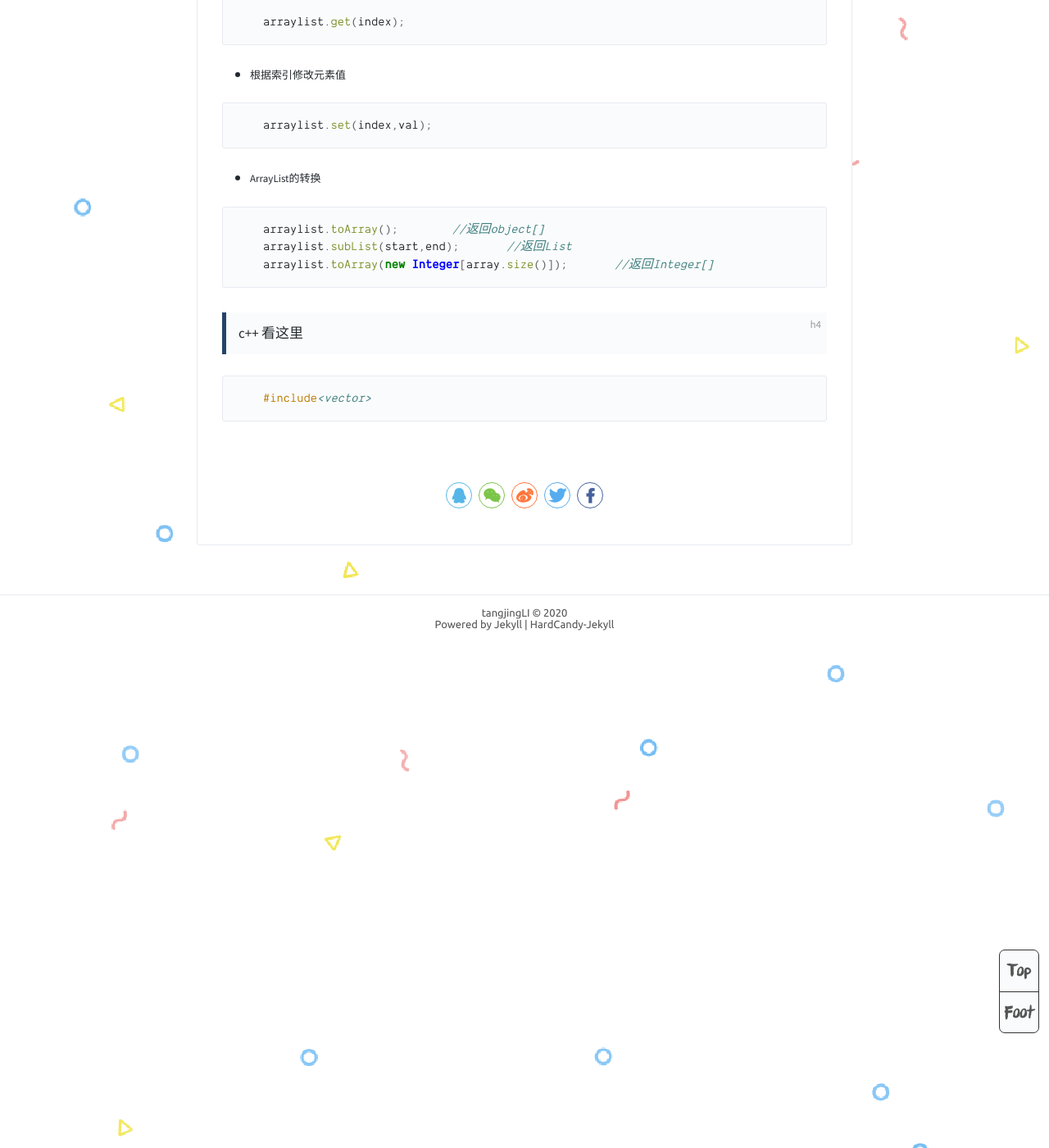
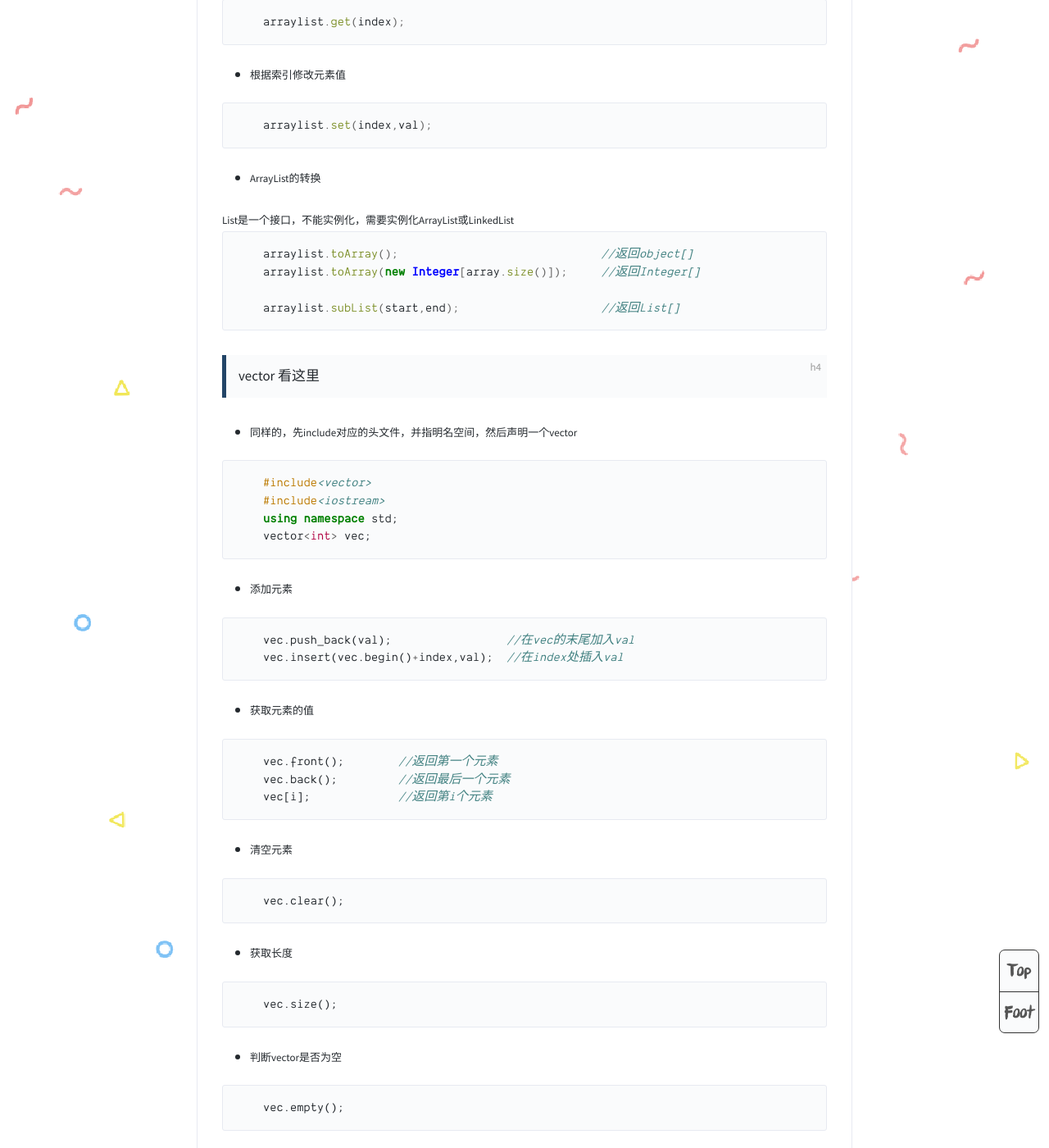
Before and after one commit to tangjingLI/tangjingLI.github.io, a Jekyll site: the page built from _posts/2020-11-16-关于动态长度的数据容器.md, in a window 1280 px wide and 1400 px high, scrolled down 1856 px. Shown: the whole window at 82% size. Built offline with Jekyll 4.4.1, drawn with Linux system fonts in a browser that asks for light colours; comment, search, counter and statistics services are not loaded; some of the changed text lies outside the part shown.

Commit message:
20201116

````diff
--- a/_posts/2020-11-16-关于动态长度的数据容器.md
+++ b/_posts/2020-11-16-关于动态长度的数据容器.md
@@ -2,11 +2,11 @@
 layout: post
 title:  "关于各种数据容器"
 date:   2020-11-16 11:22:36 +0800
-tags: Array List arrayList vector
-subtitle: 'arraylist && vector && Array && List ~'
+tags: arrayList vector
+subtitle: 'Arraylist && vector ~'
 ---
 
-#### Java 看这里
+#### ArrayList 看这里
 
 - <font size=2>第一步要先import，就不用多说啦,然后new一个arrayList对象</font>
 
@@ -18,10 +18,10 @@ subtitle: 'arraylist && vector && Array && List ~'
 - <font size=2>添加元素</font>
 
 ```java
-   arraylist.add(val);      //添加到末尾
-   arraylist.add(index,val);        //添加到指定索引位置
+   arraylist.add(val);                  //添加到末尾
+   arraylist.add(index,val);            //添加到指定索引位置
    arraylist.addAll(collection);        //将collection中的所有元素添加到arraylist中
-   arraylist.addAll(index,collection);        //将collection中的所有元素添加到arraylist中的index位置
+   arraylist.addAll(index,collection);  //将collection中的所有元素添加到arraylist中的index位置
 
 ```
 
@@ -47,15 +47,15 @@ subtitle: 'arraylist && vector && Array && List ~'
 
 ```java
     arraylist.indexOf(val);         //返回val第一次出现的索引，没有返回-1
-    arraylist.lastIndexOf(val);         //返回val最后一次出现的索引，没有返回-1
+    arraylist.lastIndexOf(val);     //返回val最后一次出现的索引，没有返回-1
 ```
 
 - <font size=2>删除元素</font>
 
 ```java
-    arraylist.clear();      //清空arraylist
+    arraylist.clear();              //清空arraylist
     arraylist.remove(index);        //删除指定索引的元素
-    arraylist.removeAll(collection);        //删除arraylist中collection包含的所有元素
+    arraylist.removeAll(collection);//删除arraylist中collection包含的所有元素
     arraylist.remove(object);       //删除首次出现的object，没有的话返回false
 ```
 
@@ -73,15 +73,62 @@ subtitle: 'arraylist && vector && Array && List ~'
 
 
 - <font size=2>ArrayList的转换</font>
+<font size=2>List是一个接口，不能实例化，需要实例化ArrayList或LinkedList</font>
 
 ```java
-    arraylist.toArray();        //返回object[]
-    arraylist.subList(start,end);       //返回List
-    arraylist.toArray(new Integer[array.size()]);       //返回Integer[]
+    arraylist.toArray();                              //返回object[]
+    arraylist.toArray(new Integer[array.size()]);     //返回Integer[]
+
+    arraylist.subList(start,end);                     //返回List[]
 ```
 
-#### c++ 看这里
+#### vector 看这里
+
+- <font size=2>同样的，先include对应的头文件，并指明名空间，然后声明一个vector</font>
 
 ```c++
     #include<vector>
+    #include<iostream>
+    using namespace std;
+    vector<int> vec;
 ```
+
+- <font size=2>添加元素</font>
+
+```c++
+    vec.push_back(val);                 //在vec的末尾加入val
+    vec.insert(vec.begin()+index,val);  //在index处插入val
+```
+
+- <font size=2>获取元素的值</font>
+
+```c++
+    vec.front();        //返回第一个元素
+    vec.back();         //返回最后一个元素
+    vec[i];             //返回第i个元素
+```
+
+- <font size=2>清空元素</font>
+
+```c++
+    vec.clear();
+```
+
+- <font size=2>获取长度</font>
+
+```c++
+    vec.size();
+```
+
+- <font size=2>判断vector是否为空</font>
+
+```c++
+    vec.empty();
+```
+
+- <font size=2>删除元素</font>
+
+```c++
+    vec.pop_back();                                 //删除最后一个元素
+    vec.erase(vec.begin()+start,vec.begin()+end);   //删除[start,end)的元素
+```
````
Also changed, not shown: _posts/2020-11-12-关于Java和c++的输入输出.md (+2 -2 lines).
